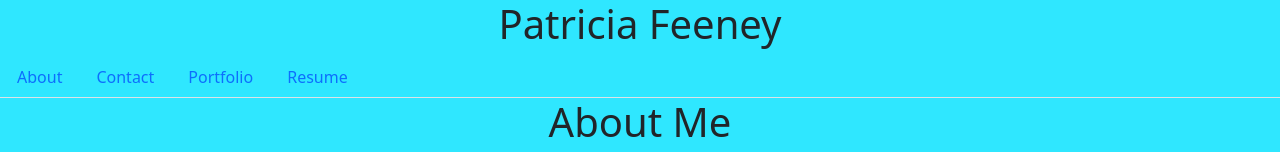
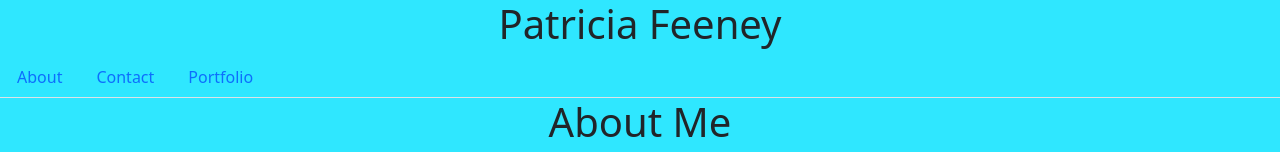
Before and after one commit to githubkyle/Mom, a React (Create React App) app: page / in a window 1280 px wide. Shown: the top 152 px of the page. Built offline with nearby package versions, Linux system fonts and the light colour scheme.

Commit message:
nuked resume section

```diff
--- a/src/components/header.js
+++ b/src/components/header.js
@@ -1,6 +1,5 @@
 import React, { useState } from "react";
 import About from "./pages/about";
-import Resume from "./pages/resume";
 import Contact from "./pages/contact";
 import Portfolio from "./Portfolio";
 import NavTabs from "./nav";
@@ -18,9 +17,6 @@ export default function Header() {
     if (currentPage === "Portfolio") {
       return <Portfolio />;
     }
-    if (currentPage === "Resume") {
-      return <Resume />;
-    }
   };
 
   const handlePageChange = page => setCurrentPage(page);
--- a/src/components/nav.js
+++ b/src/components/nav.js
@@ -34,16 +34,6 @@ function NavTabs({ currentPage, handlePageChange }) {
           Portfolio
         </a>
       </li>
-      <li className="nav-item">
-        <a
-          href="#resume"
-          onClick={() => handlePageChange("Resume")}
-          // Check to see if the currentPage is `Resume`, and if so we use the active link class from bootstrap. Otherwise, we set it to a normal nav-link
-          className={currentPage === "Resume" ? "nav-link active" : "nav-link"}
-        >
-          Resume
-        </a>
-      </li>
     </ul>
   );
 }
--- a/src/components/pages/resume.js
+++ /dev/null
@@ -1,14 +0,0 @@
-import React from "react";
-
-export default function Resume() {
-  return (
-    <div>
-      <h1>Kyle's Resume</h1>
-      <p>
-        <a href="https://docs.google.com/document/d/1fN8_YWR-1AkoO2C-OXp4n6khVSe1cCvt8isFTbsUGZw/">
-          My Resume
-        </a>
-      </p>
-    </div>
-  );
-}
```
